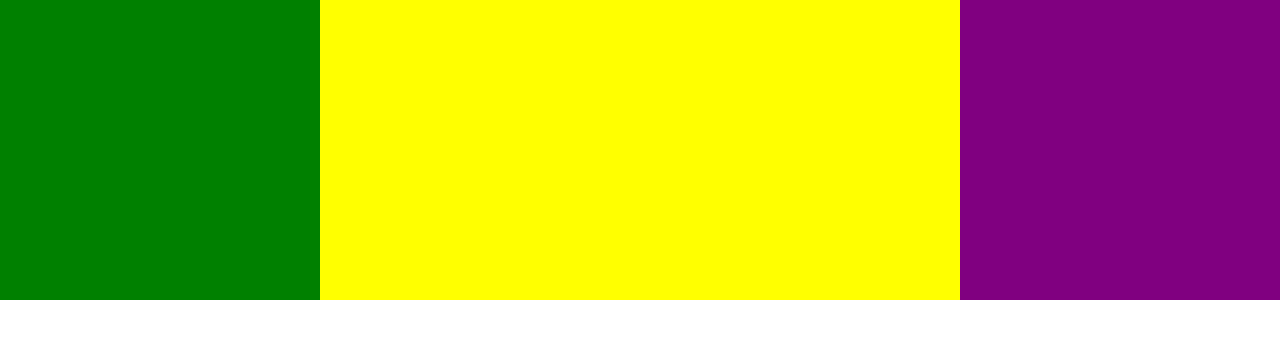
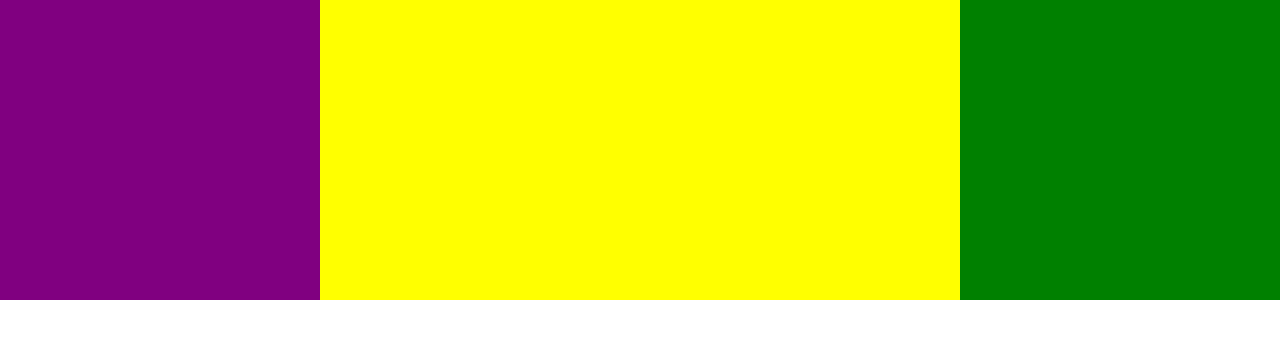
Before and after one commit to jaydendeveloper/gyalog_patrik_20240909, a plain HTML site: page index.html in a window 1280 px wide. Drawn offline with Linux system fonts and the light colour scheme.

Commit message:
Feladat 3

```diff
--- a/feladat3.css
+++ b/feladat3.css
@@ -14,14 +14,17 @@ body{
     height: 300px;
     width: 100%;
 }
+
 .d1{
     background-color: green;
     flex: 1;
 }
+
 .d2{
     background-color: yellow;
     flex: 2;
 }
+
 .d3{
     background-color: purple;
     flex: 1;
--- a/index.html
+++ b/index.html
@@ -4,7 +4,7 @@
     <meta charset="UTF-8">
     <meta name="viewport" content="width=device-width, initial-scale=1.0">
     <title>Document</title>
-    <link rel="stylesheet" href="./feladat2.css">
+    <link rel="stylesheet" href="./feladat3.css">
 </head>
 <body>
     <div class="container">
```
